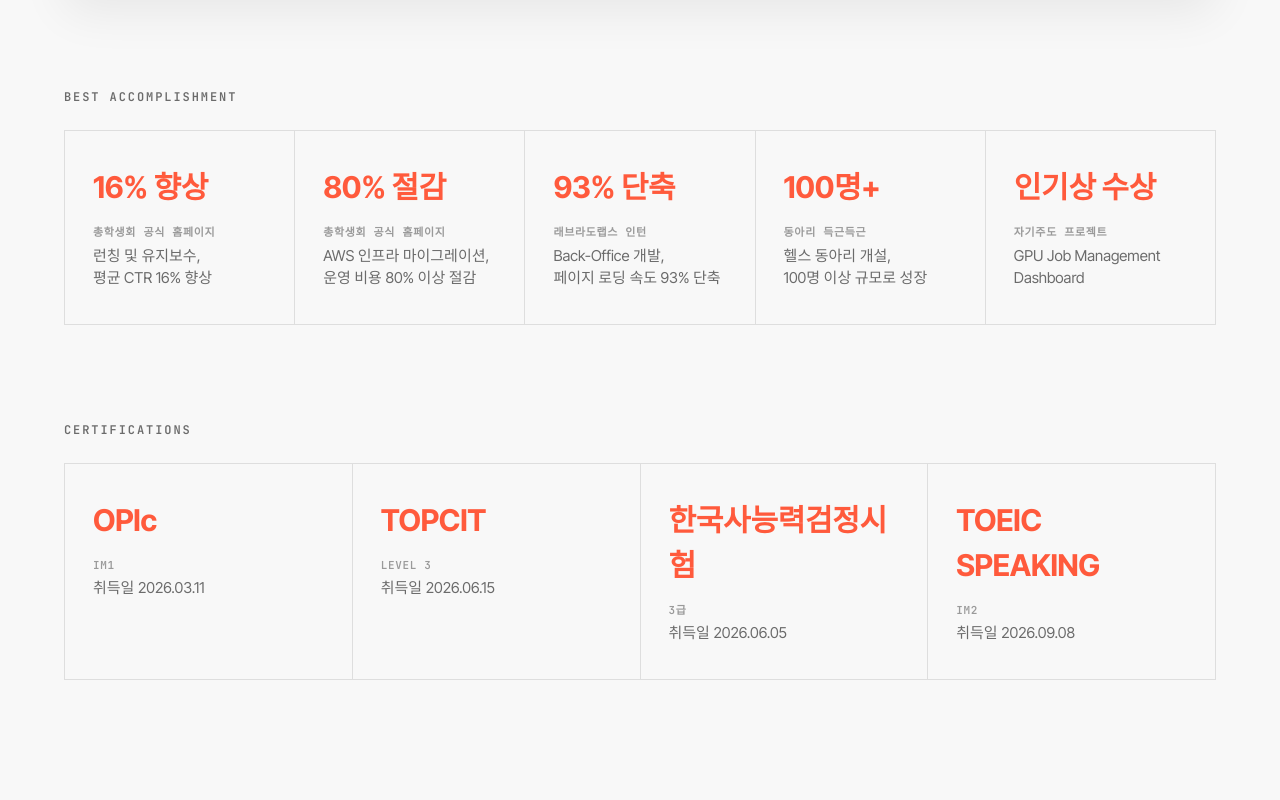
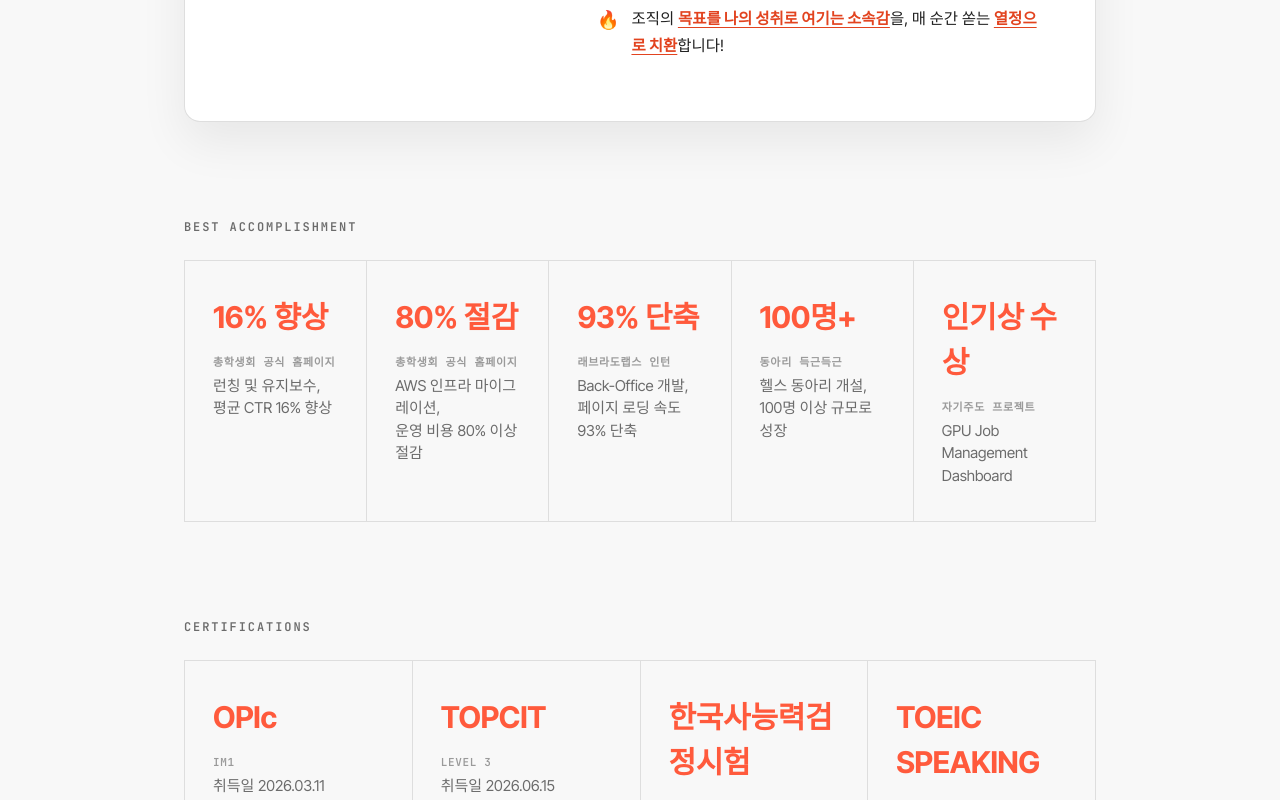
Before and after one commit to ytnwjd/ytnwjd-portfolio, a Vue app: page / in a window 1280 px wide. Shown: the part 1200-2000 px from the top of the page. Built offline with nearby package versions, Linux system fonts and the light colour scheme.

Commit message:
fix: use fixed 184px padding with 1800px max-width for consistent layout across screen sizes

```diff
--- a/src/assets/styles/main.css
+++ b/src/assets/styles/main.css
@@ -74,7 +74,7 @@ button {
   max-width: 1800px;
   margin: 0 auto;
   padding-block: 140px;
-  padding-inline: clamp(1.5rem, 5vw, 4rem);
+  padding-inline: 184px;
   border-bottom: 1px solid var(--color-border);
 }
 
@@ -182,7 +182,7 @@ button {
   color: var(--color-ink);
 }
 
-@media (max-width: 720px) {
+@media (max-width: 768px) {
   .section {
     padding-block: 96px;
     padding-inline: 24px;
--- a/src/components/sections/HeroSection.vue
+++ b/src/components/sections/HeroSection.vue
@@ -40,7 +40,6 @@ function handleCardClick(card) {
   margin-top: 24px;
   background: var(--color-border);
   border: 1px solid var(--color-border);
-  max-width: 1400px;
 }
 
 .kpi-card {
```
